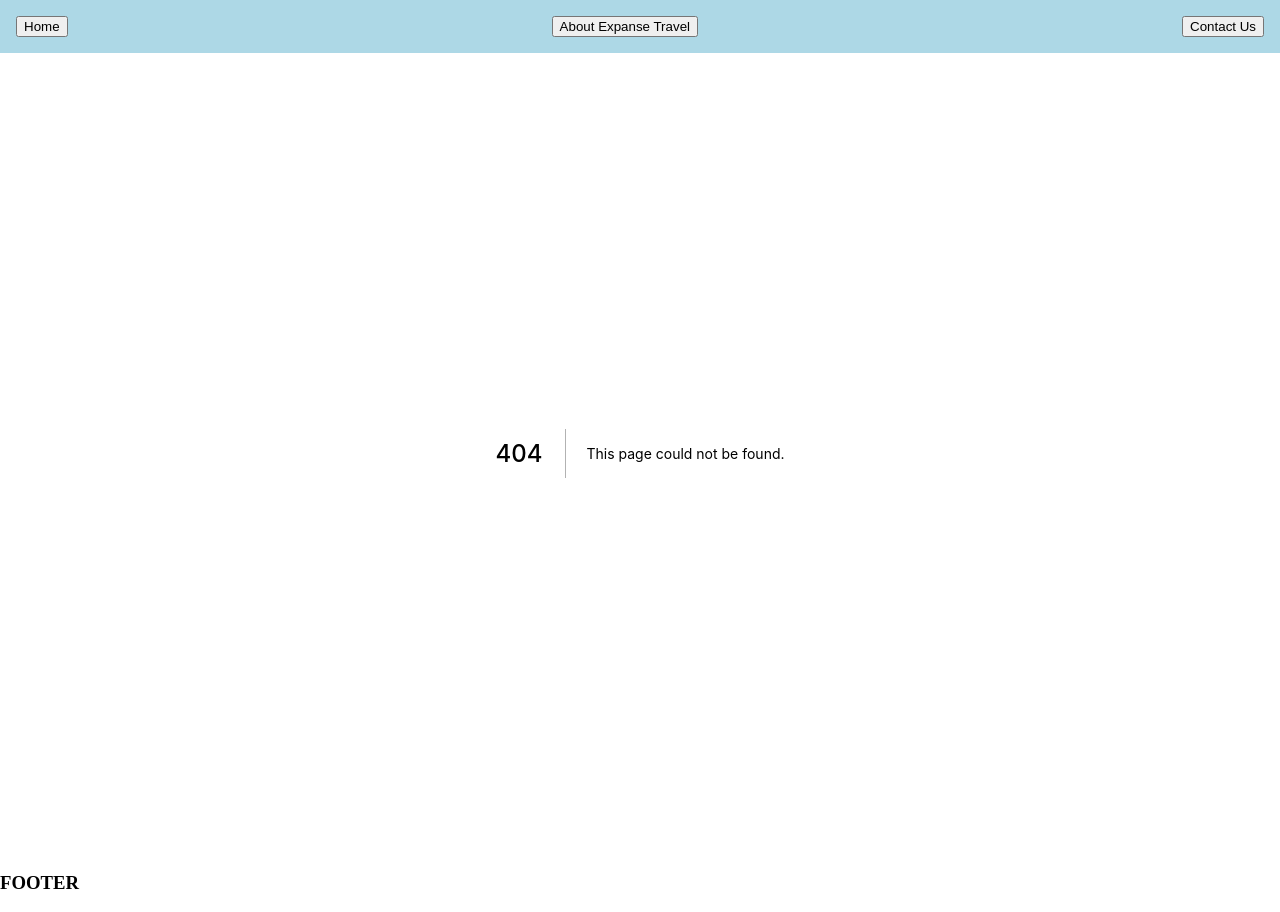
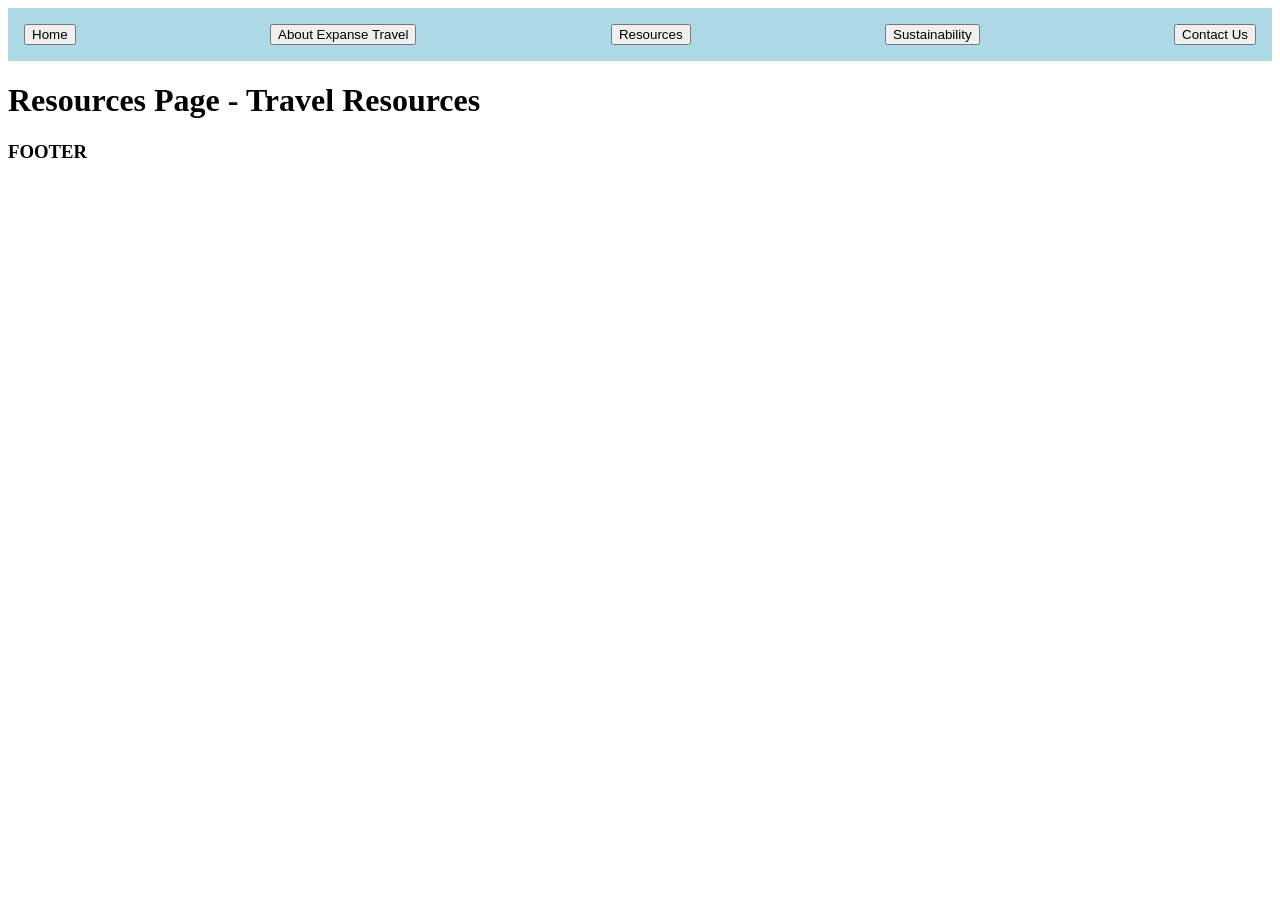
Before and after one commit to MattLong34/first-next, a Next.js app: page /resources in a window 1280 px wide. Before the commit this address had no page. After the commit the page ends 800 px from the top, so only its background shows below. Built offline with nearby package versions, Linux system fonts and the light colour scheme.

Commit message:
add resources and sustainability pages

```diff
--- a/components/Navbar.js
+++ b/components/Navbar.js
@@ -15,6 +15,12 @@ const Navbar = () => {
             <Link href="/about">
                 <button>About Expanse Travel</button>
             </Link>
+            <Link href="/resources">
+                <button>Resources</button>
+            </Link>
+            <Link href="/sustainability">
+                <button>Sustainability</button>
+            </Link>
             <Link href="/contact">
                 <button>Contact Us</button>
             </Link>
--- /dev/null
+++ b/pages/resources.js
@@ -0,0 +1,9 @@
+const ResourcesPage = () => {
+    return (
+       <div>
+           <h1>Resources Page - Travel Resources</h1>
+       </div>
+    )
+};
+
+export default ResourcesPage;
```
Also changed, not shown: pages/sustainability.js (added, +9 -0 lines), styles/globals.css (added, +37 -0 lines), pages/index.js (line endings or trailing spaces).
